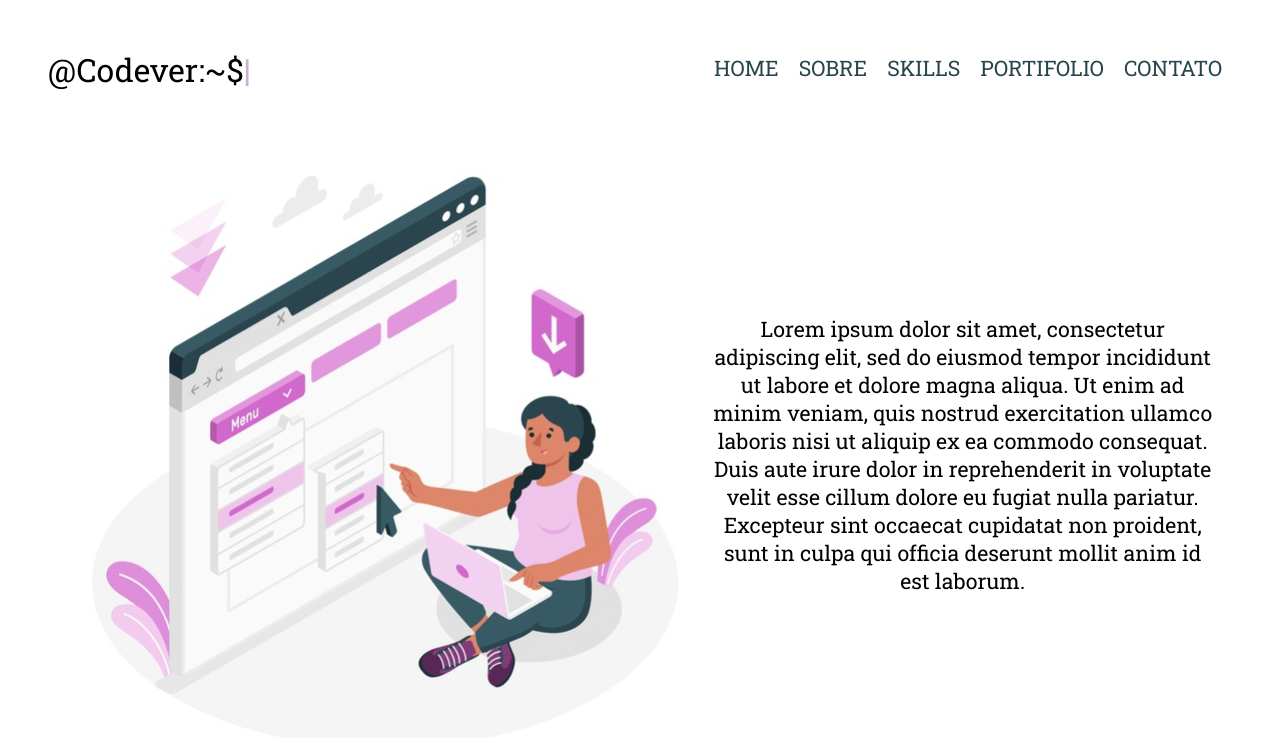
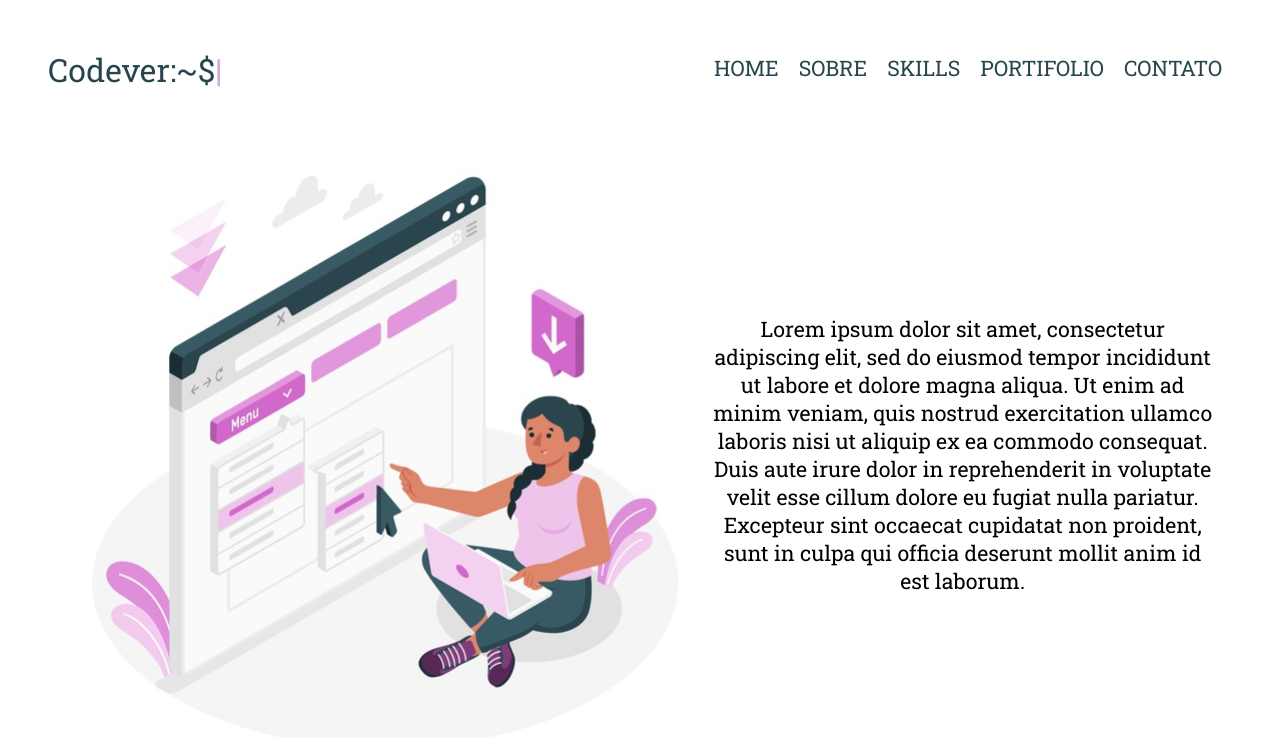
Before and after one commit to CodeverBrazil/codever-portifolio, a React (Create React App) app: page / in a window 1280 px wide. Shown: the top 738 px of the page. Built offline with nearby package versions, Linux system fonts and the light colour scheme.

Commit message:
change netlify build command

```diff
--- a/src/components/navbar/style.css
+++ b/src/components/navbar/style.css
@@ -19,7 +19,7 @@
 
 .list-menu-item a:hover + .list-menu-item-hover {
   transition: 0.5s;
-  width: 3vw;
+  width: 2vw;
   background-color: var(--color-primary);
 }
 
--- a/src/styles/global.css
+++ b/src/styles/global.css
@@ -94,6 +94,7 @@
 
 .logo-title {
   font-size: 24pt;
+  color: var(--color-secundary)
 }
 
 /* FIM DO HEADER */
--- a/src/views/home/index.js
+++ b/src/views/home/index.js
@@ -9,7 +9,7 @@ function Home() {
     <>
       <header className="header">
         <div className="container-blink">
-          <p className="logo-title">@Codever:~$ </p><span className="logo-title" id="blink">|</span>
+          <p className="logo-title">Codever:~$ </p><span className="logo-title" id="blink">|</span>
         </div>
         <Navbar />
       </header>
```
Also changed, not shown: 2 other files (tests, documents, lock files or other folders).
